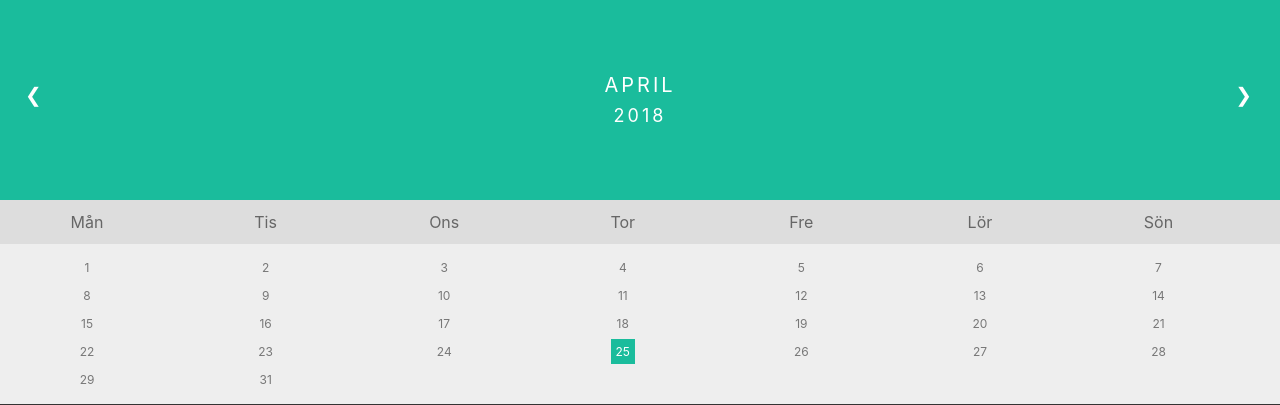
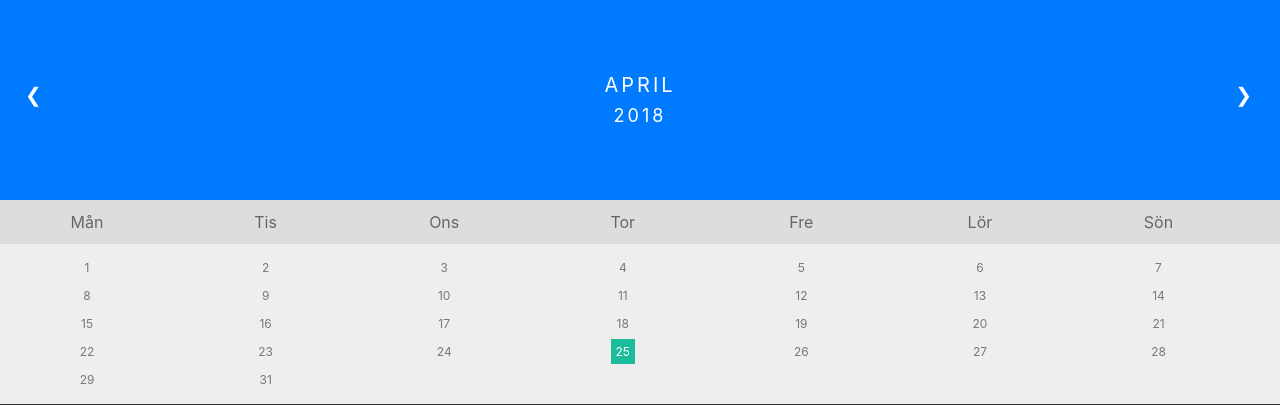
Before and after one commit to christopherlindberg1/CleanUp, a Flask app: page /calendar.html/ in a window 1280 px wide. Shown: the part 56-461 px from the top of the page. Run offline with Flask 2, Linux system fonts and the light colour scheme; some libraries are stand-ins or nearby versions.

Commit message:
Pushar för att pulla

```diff
--- a/project-files/static/calendar-style.css
+++ b/project-files/static/calendar-style.css
@@ -2,7 +2,7 @@
 .month {
     padding: 70px 25px;
     width: 100%;
-    background: #1abc9c;
+    background-color: #007bff;
     text-align: center;
 }
 
```
